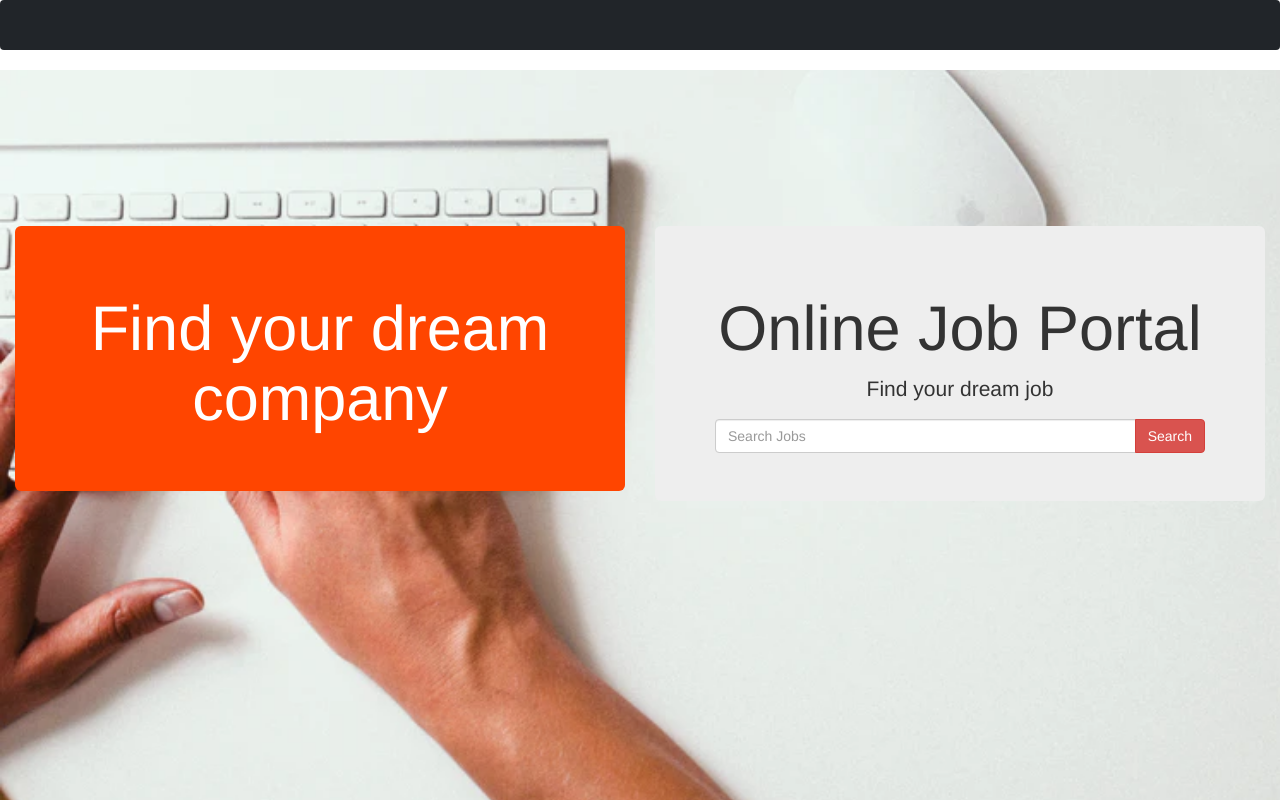
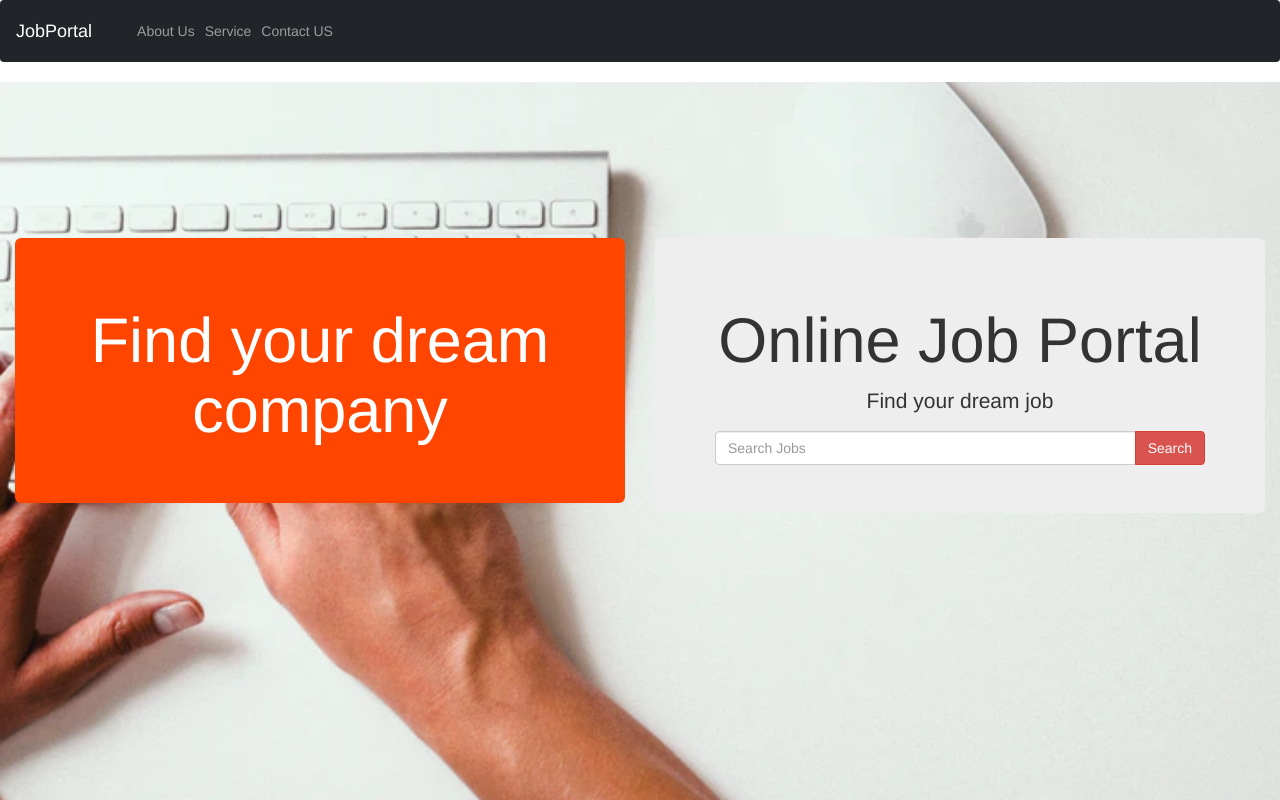
Before and after one commit to ptech12/onlinejobportal, a React (Create React App) app in the folder client/: page / in a window 1280 px wide. Shown: the top 800 px of the page. Built offline with nearby package versions, Linux system fonts and the light colour scheme.

Commit message:
Added local link need to added login/Register

```diff
--- a/client/src/components/Navbar/Navigation.js
+++ b/client/src/components/Navbar/Navigation.js
@@ -7,6 +7,22 @@ export default function Navigation() {
     const toggle = () => setIsOpen(!isOpen)
 
     return (
-        <Navbar color="dark" dark expand="md"></Navbar>
+        <Navbar color="dark" dark expand="md">
+            <NavbarBrand href="/"> JobPortal </NavbarBrand>
+            <NavbarToggler onClick={toggle} />
+            <Collapse isOpen={isOpen} navbar>
+                <Nav className="mr-auto" navbar>
+                    <NavItem >
+                        <NavLink href="#abt-us">About Us </NavLink>
+                    </NavItem>
+                    <NavItem >
+                        <NavLink href="#srv">Service</NavLink>
+                    </NavItem>
+                    <NavItem >
+                        <NavLink href="#contact-id">Contact US</NavLink>
+                    </NavItem>
+                </Nav>
+            </Collapse>
+        </Navbar>
     );
 }
```
